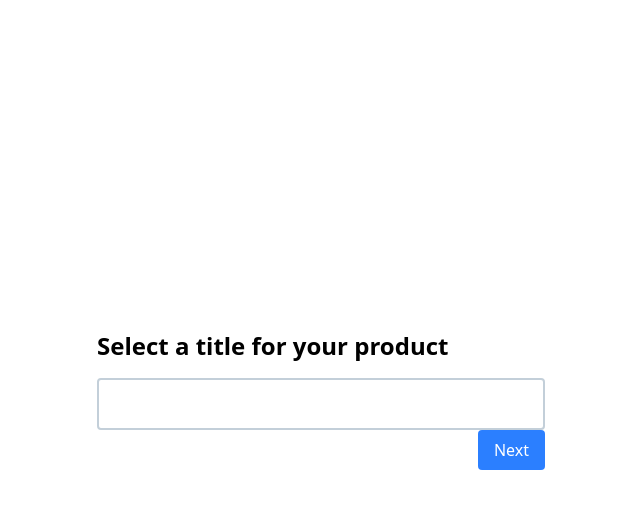
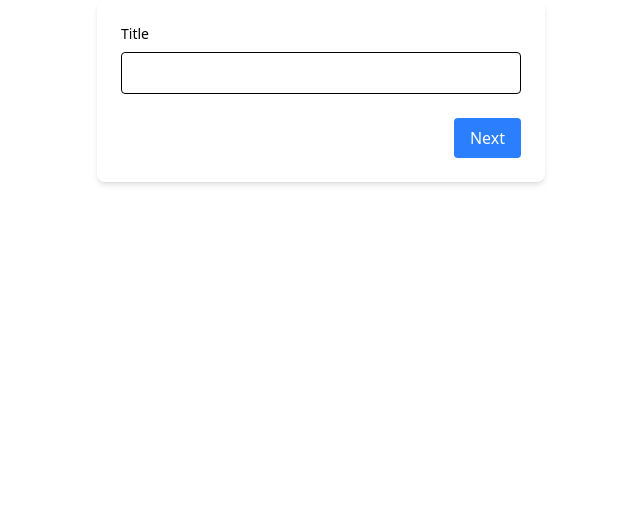
Before and after one commit to pallobpoddar/teebay, a React app in the folder client/: page /products/creation in a window 1280 px wide. Shown: the top 508 px of the page, without its empty margins (319-959 px from the left). Built offline with nearby package versions, Linux system fonts and the light colour scheme; the HTML template or start-up script is replaced by a standard one.

Commit message:
feat: structure MultiPageForm
Design is still unfinished

```diff
--- a/client/src/components/atoms/Input.tsx
+++ b/client/src/components/atoms/Input.tsx
@@ -4,7 +4,7 @@ import VisibilityOffIcon from "../../assets/icons/visibility-off-icon.svg?react"
 
 type Props = {
   placeholder?: string;
-  type?: "text" | "email" | "password" | "datetime-local";
+  type?: "text" | "email" | "password" | "datetime-local" | "number";
   autocomplete?: string;
   includePasswordIcon?: boolean;
   field?: React.InputHTMLAttributes<HTMLInputElement>;
--- a/client/src/components/molecules/Select.tsx
+++ b/client/src/components/molecules/Select.tsx
@@ -1,19 +1,18 @@
-type Option = {
-  id: string;
-  name: string;
-};
-
 type Props = {
   placeholder: string;
-  options: Option[];
+  options: string[];
+  onChange: (value: string) => void;
 };
 
 const Select = (props: Props) => {
   return (
-    <select className="border-2 border-gray rounded-sm outline-gray p-3 w-full">
+    <select
+      className="border-2 border-gray rounded-sm outline-gray p-3 w-full"
+      onChange={(e) => props.onChange(e.target.value)}
+    >
       <option>{props.placeholder}</option>
-      {props.options.map((option) => (
-        <option key={option.id}>{option.name}</option>
+      {props.options.map((option, index) => (
+        <option key={index}>{option}</option>
       ))}
     </select>
   );
--- a/client/src/components/organisms/MultiPageForm.tsx
+++ b/client/src/components/organisms/MultiPageForm.tsx
@@ -1,97 +1,272 @@
 import { useState } from "react";
-import { useForm } from "react-hook-form";
-import Input from "../atoms/Input";
+import { useForm, Controller } from "react-hook-form";
 
-export default function MultiStepForm() {
-  const { register, handleSubmit, watch } = useForm({
+type Category = {
+  id: string;
+  name: string;
+};
+
+type FormData = {
+  title: string;
+  categories: Category[];
+  description: string;
+  price: number;
+  rent: number;
+  rentOption: string;
+};
+
+const MultiStepForm = () => {
+  const {
+    control,
+    handleSubmit,
+    setValue,
+    trigger,
+    formState: { errors },
+  } = useForm<FormData>({
     defaultValues: {
-      firstName: "",
-      lastName: "",
-      email: "",
-      phone: "",
+      title: "",
+      categories: [],
+      description: "",
+      price: 0,
+      rent: 0,
+      rentOption: "",
     },
   });
 
   const [step, setStep] = useState(0);
-  const fields = [
-    { name: "firstName", label: "First Name", type: "text" },
-    { name: "lastName", label: "Last Name", type: "text" },
-    { name: "email", label: "Email", type: "email" },
-    { name: "phone", label: "Phone Number", type: "tel" },
+
+  const categoriesOptions = [
+    { id: "electronics", name: "Electronics" },
+    { id: "furniture", name: "Furniture" },
+    { id: "vehicles", name: "Vehicles" },
   ];
 
-  const formData = watch();
-
-  const onSubmit = (data) => {
+  const onSubmit = (data: FormData) => {
     console.log("Final Data:", data);
     alert("Form submitted successfully!");
   };
 
+  // Define validation rules for each step
+  const stepValidationFields = {
+    0: ["title"],
+    1: ["categories"],
+    2: ["description"],
+    3: ["price", "rent", "rentOption"],
+  };
+
+  const nextStep = async () => {
+    // Only validate fields for the current step
+    const currentStepFields =
+      stepValidationFields[step as keyof typeof stepValidationFields];
+    const isValid = await trigger(currentStepFields);
+
+    if (isValid) {
+      setStep((prev) => prev + 1);
+    }
+  };
+
+  const prevStep = () => {
+    setStep((prev) => Math.max(0, prev - 1));
+  };
+
   return (
-    <div className="max-w-md mx-auto flex flex-col justify-center h-screen">
-      {step < fields.length ? (
-        <form onSubmit={handleSubmit(onSubmit)}>
-          <h1 className="text-2xl font-semibold mb-4">Select a title for your product</h1>
-          <Input
-            {...register(
-              fields[step].name as "firstName" | "lastName" | "email" | "phone",
-              { required: `${fields[step].label} is required` }
+    <div className="max-w-md mx-auto p-6 bg-white rounded-lg shadow-md">
+      <form onSubmit={handleSubmit(onSubmit)} className="space-y-4">
+        {step === 0 && (
+          <div className="space-y-2">
+            <label className="block text-sm font-medium">Title</label>
+            <Controller
+              name="title"
+              control={control}
+              rules={{ required: "Title is required" }}
+              render={({ field }) => (
+                <div>
+                  <input
+                    {...field}
+                    type="text"
+                    className="w-full border rounded p-2"
+                  />
+                  {errors.title && (
+                    <p className="text-red-500 text-sm mt-1">
+                      {errors.title.message}
+                    </p>
                   )}
-            type={fields[step].type}
-            className="w-full border rounded p-2 mb-4"
-            autoFocus
+                </div>
+              )}
             />
+          </div>
+        )}
 
-          <div className="flex justify-between">
-            {step > 0 ? (
+        {step === 1 && (
+          <div className="space-y-2">
+            <label className="block text-sm font-medium">Categories</label>
+            <Controller
+              name="categories"
+              control={control}
+              rules={{ required: "Please select at least one category" }}
+              render={({ field }) => (
+                <div>
+                  <select
+                    multiple
+                    className="w-full border rounded p-2"
+                    onChange={(e) => {
+                      const selected = Array.from(e.target.selectedOptions).map(
+                        (option) => ({
+                          id: option.value,
+                          name: option.text,
+                        })
+                      );
+                      setValue("categories", selected);
+                    }}
+                  >
+                    {categoriesOptions.map((option) => (
+                      <option key={option.id} value={option.id}>
+                        {option.name}
+                      </option>
+                    ))}
+                  </select>
+                  {errors.categories && (
+                    <p className="text-red-500 text-sm mt-1">
+                      {errors.categories.message}
+                    </p>
+                  )}
+                </div>
+              )}
+            />
+          </div>
+        )}
+
+        {step === 2 && (
+          <div className="space-y-2">
+            <label className="block text-sm font-medium">Description</label>
+            <Controller
+              name="description"
+              control={control}
+              rules={{ required: "Description is required" }}
+              render={({ field }) => (
+                <div>
+                  <textarea
+                    {...field}
+                    className="w-full border rounded p-2 h-24"
+                  />
+                  {errors.description && (
+                    <p className="text-red-500 text-sm mt-1">
+                      {errors.description.message}
+                    </p>
+                  )}
+                </div>
+              )}
+            />
+          </div>
+        )}
+
+        {step === 3 && (
+          <div className="space-y-4">
+            <div className="space-y-2">
+              <label className="block text-sm font-medium">Price</label>
+              <Controller
+                name="price"
+                control={control}
+                rules={{
+                  required: "Price is required",
+                  min: { value: 0, message: "Price must be positive" },
+                }}
+                render={({ field }) => (
+                  <div>
+                    <input
+                      {...field}
+                      type="number"
+                      className="w-full border rounded p-2"
+                    />
+                    {errors.price && (
+                      <p className="text-red-500 text-sm mt-1">
+                        {errors.price.message}
+                      </p>
+                    )}
+                  </div>
+                )}
+              />
+            </div>
+
+            <div className="space-y-2">
+              <label className="block text-sm font-medium">Rent</label>
+              <Controller
+                name="rent"
+                control={control}
+                rules={{ min: { value: 0, message: "Rent must be positive" } }}
+                render={({ field }) => (
+                  <div>
+                    <input
+                      {...field}
+                      type="number"
+                      className="w-full border rounded p-2"
+                    />
+                    {errors.rent && (
+                      <p className="text-red-500 text-sm mt-1">
+                        {errors.rent.message}
+                      </p>
+                    )}
+                  </div>
+                )}
+              />
+            </div>
+
+            <div className="space-y-2">
+              <label className="block text-sm font-medium">Rent Option</label>
+              <Controller
+                name="rentOption"
+                control={control}
+                rules={{ required: "Please select a rent option" }}
+                render={({ field }) => (
+                  <div>
+                    <select {...field} className="w-full border rounded p-2">
+                      <option value="">Select option</option>
+                      <option value="hr">Per Hour</option>
+                      <option value="day">Per Day</option>
+                    </select>
+                    {errors.rentOption && (
+                      <p className="text-red-500 text-sm mt-1">
+                        {errors.rentOption.message}
+                      </p>
+                    )}
+                  </div>
+                )}
+              />
+            </div>
+          </div>
+        )}
+
+        <div className="flex justify-between mt-6">
+          {step > 0 && (
             <button
               type="button"
-                onClick={() => setStep(step - 1)}
-                className="px-4 py-2 bg-gray-500 text-white rounded"
+              onClick={prevStep}
+              className="px-4 py-2 bg-gray-500 text-white rounded hover:bg-gray-600 transition-colors"
             >
               Back
             </button>
-            ) : (
-              <div />
           )}
 
-            {step < fields.length - 1 ? (
+          {step < 3 ? (
             <button
               type="button"
-                onClick={() => setStep(step + 1)}
-                className="px-4 py-2 bg-blue-500 text-white rounded ml-auto"
+              onClick={nextStep}
+              className="px-4 py-2 bg-blue-500 text-white rounded hover:bg-blue-600 transition-colors ml-auto"
             >
               Next
             </button>
           ) : (
             <button
               type="submit"
-                className="px-4 py-2 bg-green-500 text-white rounded ml-auto"
+              className="px-4 py-2 bg-green-500 text-white rounded hover:bg-green-600 transition-colors ml-auto"
             >
               Submit
             </button>
           )}
         </div>
       </form>
-      ) : (
-        <div>
-          <h2 className="text-lg font-semibold mb-4">Summary</h2>
-          <ul className="mb-4">
-            {fields.map((field) => (
-              <li key={field.name}>
-                <strong>{field.label}:</strong>{" "}
-                {formData[field.name as keyof typeof formData]}
-              </li>
-            ))}
-          </ul>
-          <button
-            onClick={() => setStep(0)}
-            className="px-4 py-2 bg-green-500 text-white rounded"
-          >
-            Start Over
-          </button>
-        </div>
-      )}
     </div>
   );
-}
+};
+
+export default MultiStepForm;
```
Also changed, not shown: client/src/components/molecules/MultiSelect.tsx (+8 -3 lines). Lines whose indentation alone changed are shown as unchanged.
